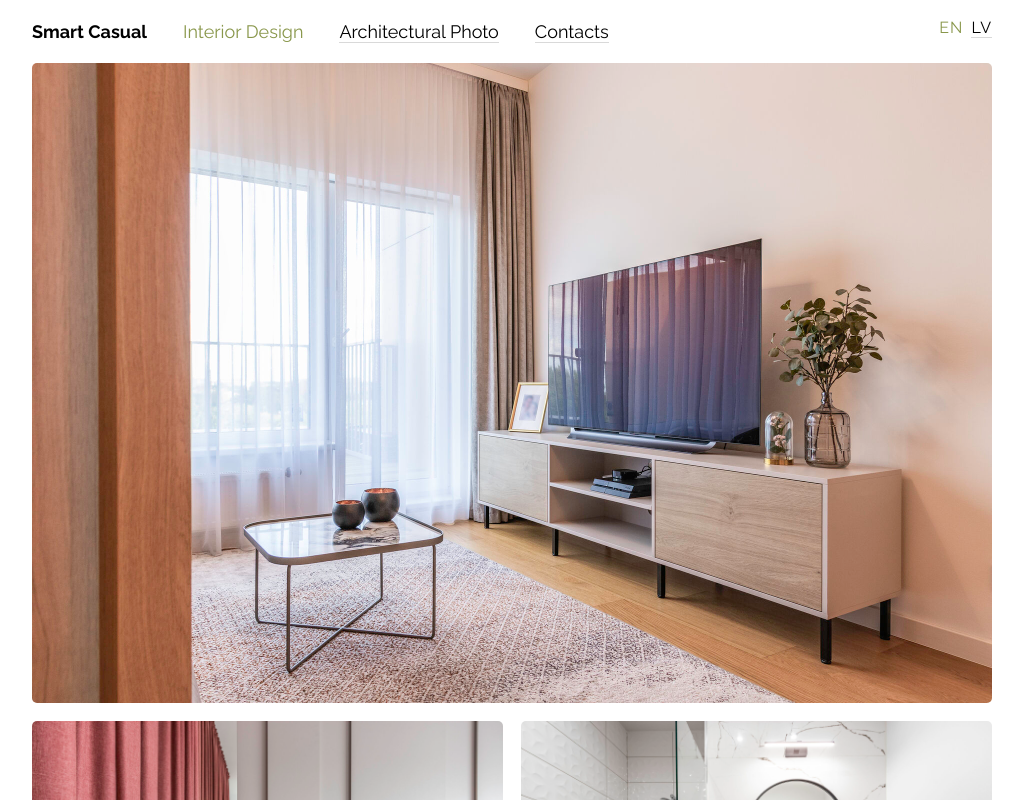
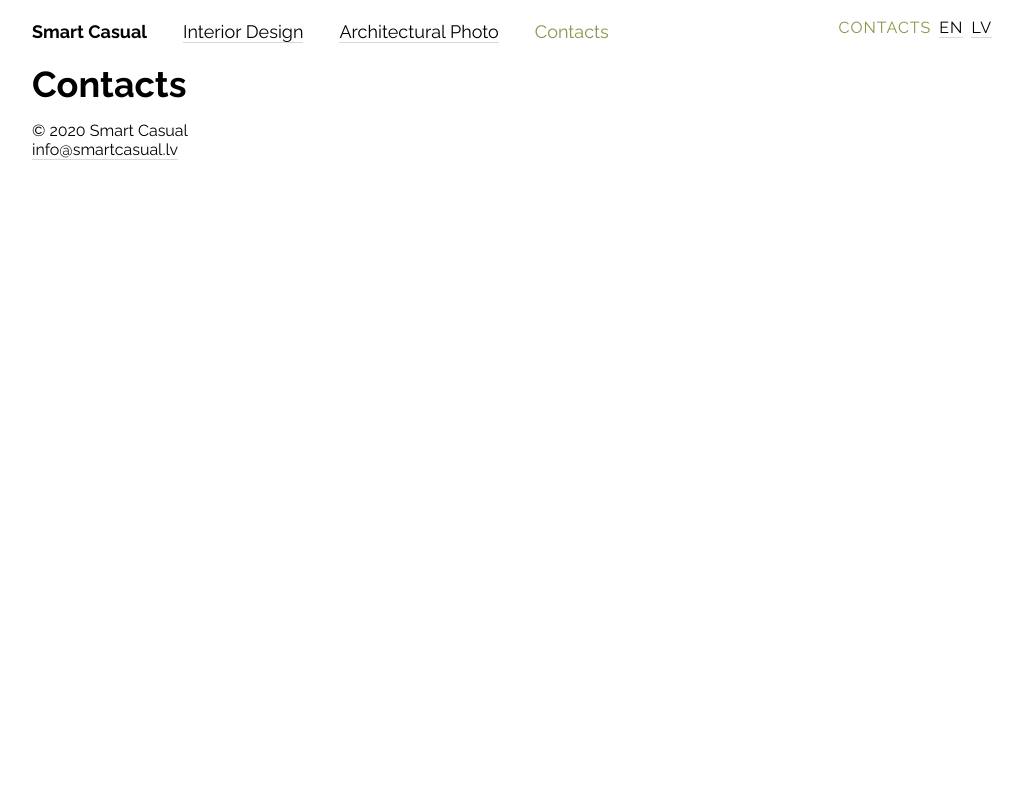
Before and after one commit to apavlovics/sonya-v2, a React (Create React App) app: page /contacts/contacts in a window 1280 px wide. Before the commit this address led to /en/interior-design/. Shown: the top 800 px of the page, without its empty margins (128-1151 px from the left). Built offline with nearby package versions, Linux system fonts and the light colour scheme.

Commit message:
Add language detection

```diff
--- a/package.json
+++ b/package.json
@@ -7,6 +7,7 @@
     "@testing-library/react": "^11.1.0",
     "@testing-library/user-event": "^12.1.10",
     "i18next": "^19.8.3",
+    "i18next-browser-languagedetector": "^6.0.1",
     "react": "^17.0.1",
     "react-dom": "^17.0.1",
     "react-helmet": "^6.1.0",
--- a/src/i18n.js
+++ b/src/i18n.js
@@ -1,5 +1,6 @@
 import i18n from 'i18next'
 import {initReactI18next} from 'react-i18next'
+import LanguageDetector from 'i18next-browser-languagedetector'
 
 // All i18next configuration options:
 // https://www.i18next.com/overview/configuration-options
@@ -8,6 +9,7 @@ import {initReactI18next} from 'react-i18next'
 // https://react.i18next.com/latest/using-with-hooks
 
 i18n
+  .use(LanguageDetector)
   .use(initReactI18next)
   .init({
     resources: {
@@ -27,9 +29,16 @@ i18n
       },
     },
 
-    // Default language hardcoded to English, consider using LanguageDetector instead
-    lng: 'en',
+    // All supported languages: if the language is not detected, the first fallback is used
     fallbackLng: ['en', 'lv'],
+
+    // All i18next language detection configuration options:
+    // https://www.npmjs.com/package/i18next-browser-languagedetector
+    detection: {
+      order: ['path', 'cookie'],
+      caches: ['cookie'],
+      excludeCacheFor: ['cimode'],
+    },
 
     // Enable to debug configuration issues
     debug: false,
```
Also changed, not shown: 1 other file (tests, documents, lock files or other folders).
